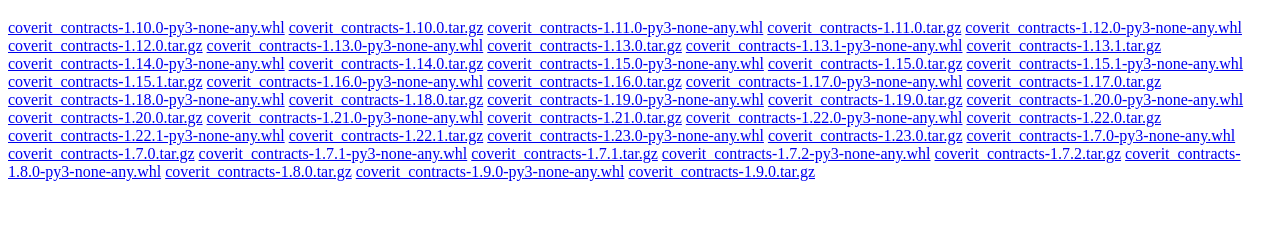
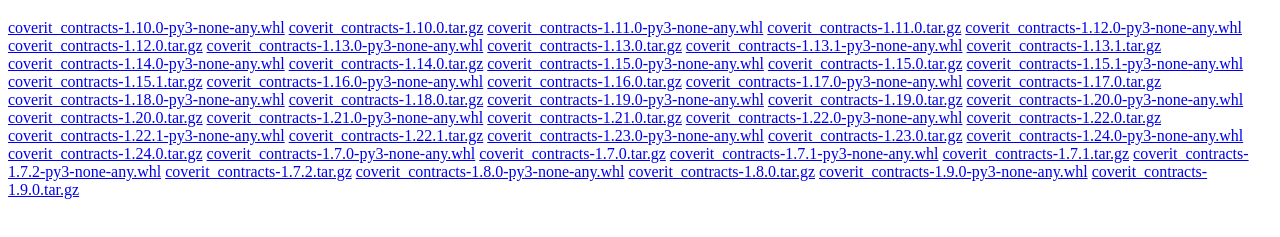
Before and after one commit to CoveritLabs/coverit-contracts, a plain HTML site: page simple/coverit-contracts/index.html in a window 1280 px wide. Shown: the part 61-298 px from the top of the page. Drawn offline with Linux system fonts and the light colour scheme.

Commit message:
chore: publish python v1.24.0

```diff
--- a/simple/coverit-contracts/index.html
+++ b/simple/coverit-contracts/index.html
@@ -36,6 +36,8 @@
     <a href="https://coveritlabs.github.io/coverit-contracts/packages/coverit_contracts-1.22.1.tar.gz">coverit_contracts-1.22.1.tar.gz</a>
     <a href="https://coveritlabs.github.io/coverit-contracts/packages/coverit_contracts-1.23.0-py3-none-any.whl">coverit_contracts-1.23.0-py3-none-any.whl</a>
     <a href="https://coveritlabs.github.io/coverit-contracts/packages/coverit_contracts-1.23.0.tar.gz">coverit_contracts-1.23.0.tar.gz</a>
+    <a href="https://coveritlabs.github.io/coverit-contracts/packages/coverit_contracts-1.24.0-py3-none-any.whl">coverit_contracts-1.24.0-py3-none-any.whl</a>
+    <a href="https://coveritlabs.github.io/coverit-contracts/packages/coverit_contracts-1.24.0.tar.gz">coverit_contracts-1.24.0.tar.gz</a>
     <a href="https://coveritlabs.github.io/coverit-contracts/packages/coverit_contracts-1.7.0-py3-none-any.whl">coverit_contracts-1.7.0-py3-none-any.whl</a>
     <a href="https://coveritlabs.github.io/coverit-contracts/packages/coverit_contracts-1.7.0.tar.gz">coverit_contracts-1.7.0.tar.gz</a>
     <a href="https://coveritlabs.github.io/coverit-contracts/packages/coverit_contracts-1.7.1-py3-none-any.whl">coverit_contracts-1.7.1-py3-none-any.whl</a>
```
Also changed, not shown: 2 other files.
